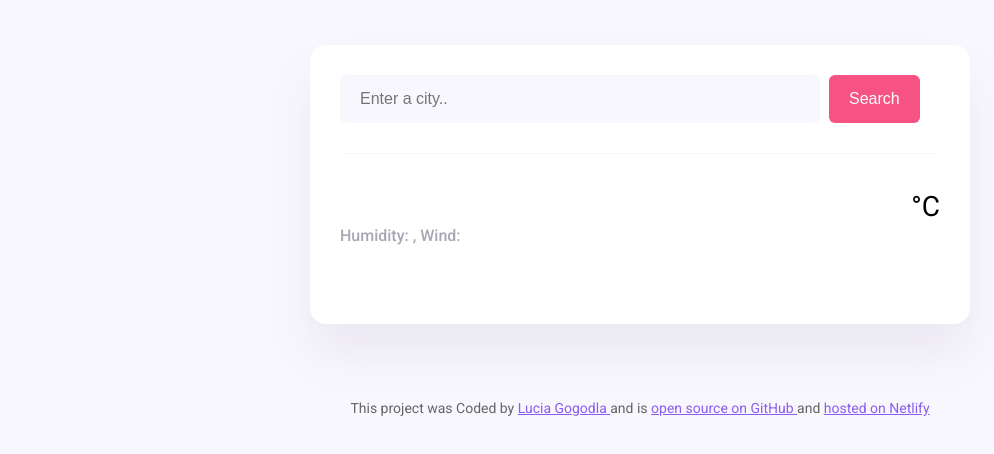
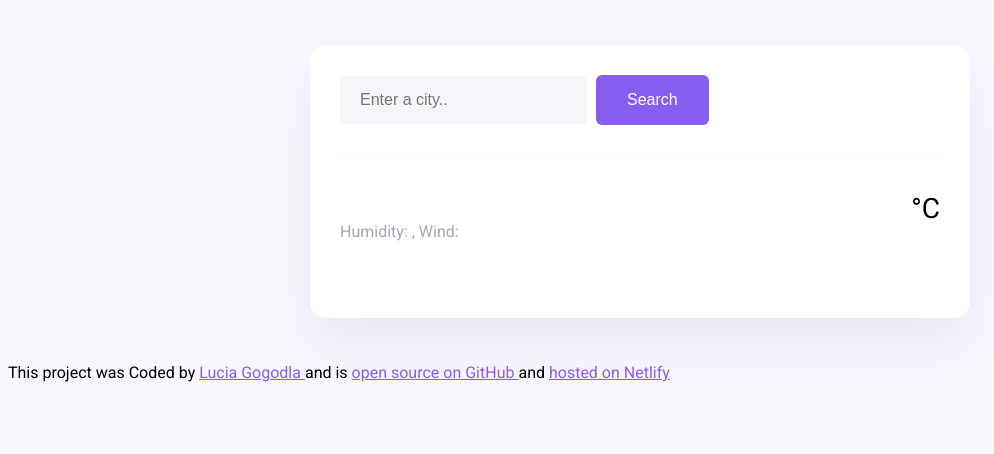
Before and after one commit to Siphiwe1/Weather-app-Lucia, a plain HTML site: page index.html in a window 1280 px wide. Shown: the whole page, without its empty margins (0-994 px from the left). Drawn offline with nearby package versions, Linux system fonts and the light colour scheme; no server answers; a web font is replaced by a local one.

Commit message:
edited css

```diff
--- a/src/style.css
+++ b/src/style.css
@@ -6,47 +6,58 @@
     color: #885df1;
   }
 
-  .weather-app {
-    background: white;
-    max-width: 600px;
-    margin: 45px auto;
-    padding: 30px;
-    box-shadow: 0 30px 50px rgba(65, 50, 100, 0.08);
-    border-radius: 16px;
-  }
+
+
 header {
     border-bottom: 1px solid #f9f7fe;
     padding: 0 0 30px 0;
 }
-  .search-form {
-    display: block;
-    margin-top: 0em;
+
+.weather-app {
+    background-color: white;
+    max-width: 600px;
+    margin: 45px auto;
+    box-shadow: 0 30px 50px rgba(65, 50, 100, 0.08);
+    border-radius: 16px;
+    padding: 30px;
 }
+
+
 .search-form-input {
-    background: #f9f7fe;
+background-color:#F6F5FA;
 border: none;
 border-radius: 6px;
-    width: 80%;
+max-width: 80%;
+font-size: 16px;
 padding: 15px 20px;
-    font-size: 16px;
 }
 
 .search-form-button {
-    background: #f65282;
-    padding: 15px 20px;
-    border: none;
+    background: #885df1;
+    padding: 15px 30px;
+    border: 1px solid transparent;
+    margin-left: 5px;
+    font-size: 16px;
     border-radius: 6px;
     color: white;
-    margin-left: 5px;
-    font-size: 16px;
+    cursor: pointer;
 }
+
+.search-form-button:hover {
+background-color: white;
+color: #885df1;
+border-color:#885df1
+}
+
 
 main {
     padding: 30px 0;
 }
+
 .weather-app-data {
     display: flex;
     justify-content: space-between;
+
 }
 
 .weather-app-city {
@@ -54,63 +65,71 @@
     font-size: 38px;
     line-height: 48px;
 }
+
 .weather-app-details {
     font-size: 16px;
-    line-height: 24px;
+    line-height: 20px;
     color: rgba(39, 33, 66, 0.4);
-    font-weight: 500;
+
 }
+
 .weather-app-details strong {
 color: #885df1;
 }
-  .weather-app-temperature-container {
+
+.weather-app-temp-container {
     display: flex;
 }
-  .weather-emoji {
-    width: 88px;
-    height: 88px;
+
+.weather-app-icon {
+    width:  100px;
+    height: 100px;
+
 }
-  .weather-app-degree {
+.weather-app-temp-value {
     font-size: 88px;
+    font-weight: bold;
     line-height: 88px;
-    font-weight: bold;
 }
+
 .weather-app-unit {
     margin-top: 6px;
     font-size: 28px;
 }
-  footer {
-    border-top: 1px solid #f9f7fe;
-    padding: 30px 0 0 0;
-    text-align: center;
-    font-size: 14px;
-    color: rgba(0, 0, 0, 0.6);
+
+.weather-forecast {
+    display: flex;
+    justify-content: space-around;
+    margin-top: 30px;
+
 }
+
 .weather-forecast-date {
     text-align: center;
     color: rgba(39, 33, 66, 0.4);
     font-size: 16px;
+    font-weight: bold;
     line-height: 20px;
     margin-bottom: 10px;
 }
-  .weather-forecast-icon {
-    width: 88px;
-    height: 88px;
+
+.weather-forecast-icon img {
+    width: 80px;
+    height: 80px;
     display: block;
     margin: 0 auto;
 }
+
 .weather-forecast-temperatures {
 text-align: center;
 color: #885df1;
+margin-top: 10px;
 display: flex;
 justify-content: center;
-    margin-top: 10px;
 }
+
+
 .weather-forecast-temperature {
-    padding: 0 10px;
+    padding: 0 10px
+
 }
-  .weather-forecast {
-    display: flex;
-    justify-content: space-around;
-    margin-top: 30px;
-  }
```
Lines whose indentation alone changed are shown as unchanged.
